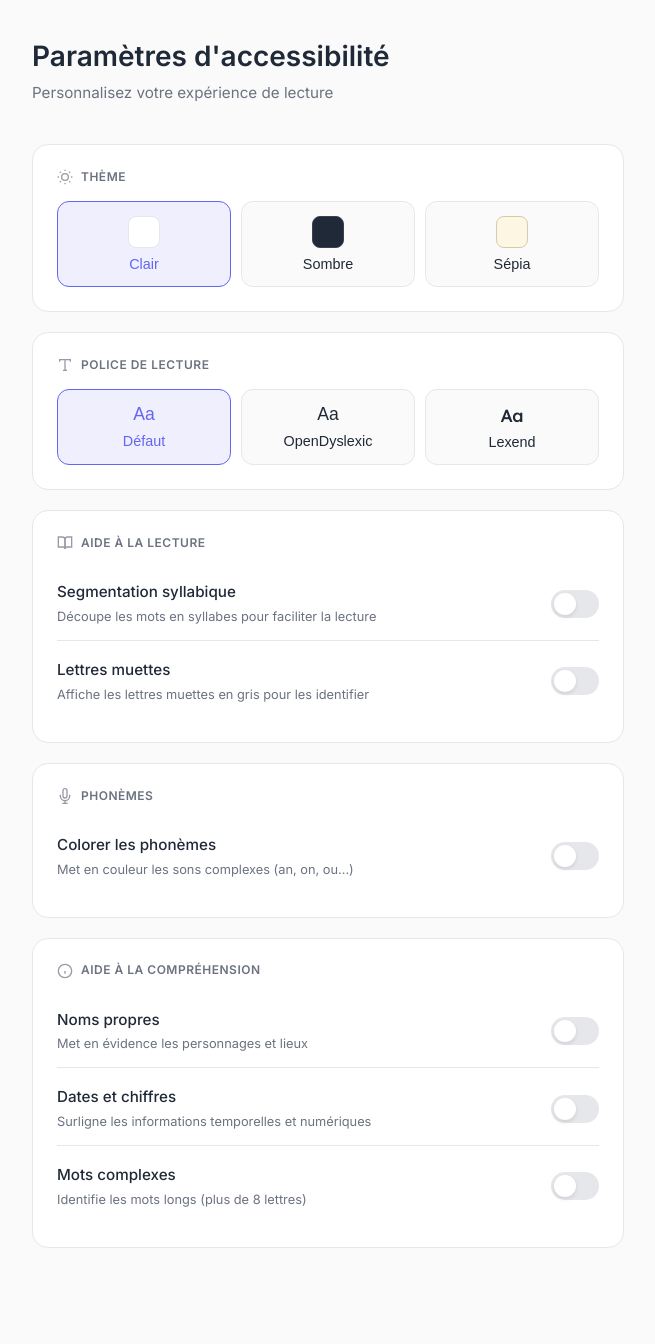
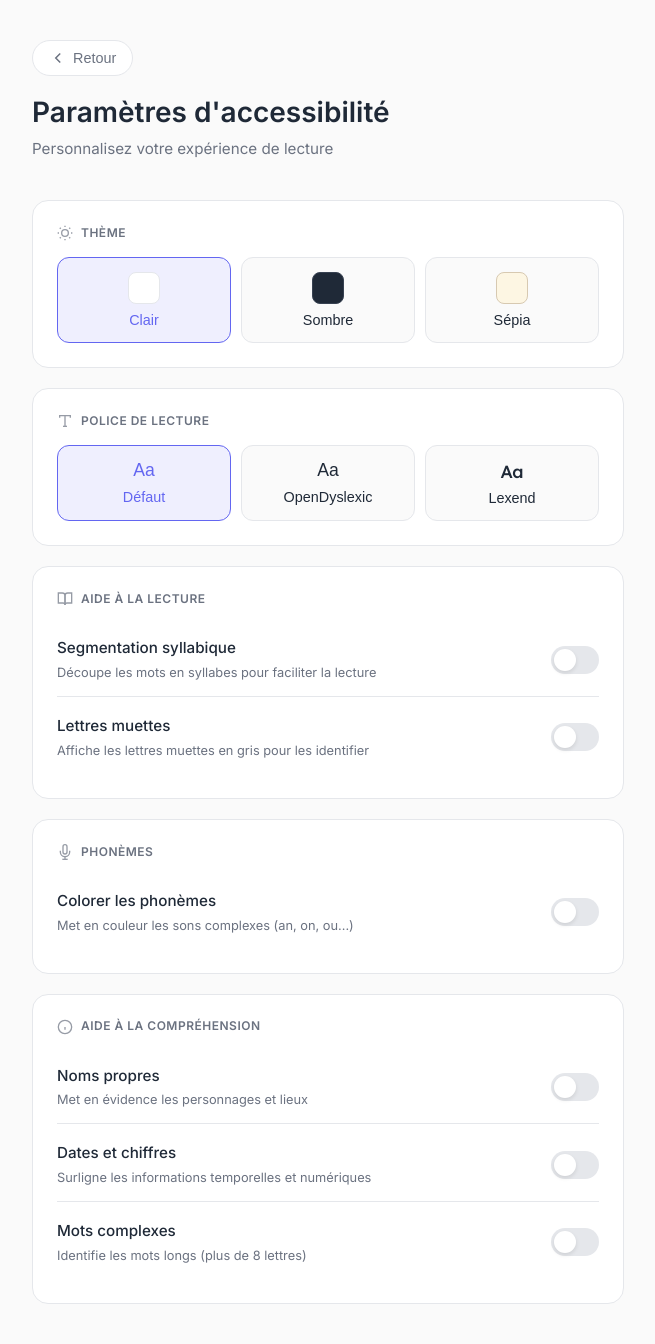
Before and after one commit to Cleamx/hackathon, a FastAPI app: page /accessibility in a window 1280 px wide. Shown: the part 73-1417 px from the top of the page, without its empty margins (312-967 px from the left). Before the commit the page ends 1321 px from the top, so only its background shows below. Run offline with FastAPI, Linux system fonts and the light colour scheme; some web fonts are replaced.

Commit message:
back button

```diff
--- a/readzen/app/static/css/settings.css
+++ b/readzen/app/static/css/settings.css
@@ -12,6 +12,34 @@
 
 .settings-header {
     margin-bottom: 40px;
+}
+
+/* Back Button */
+.back-button {
+    display: inline-flex;
+    align-items: center;
+    gap: 6px;
+    padding: 8px 16px;
+    margin-bottom: 20px;
+    background: var(--color-surface);
+    border: 1px solid var(--color-border);
+    border-radius: 24px;
+    color: var(--color-text-muted);
+    font-size: 0.9rem;
+    font-weight: 500;
+    cursor: pointer;
+    transition: all 0.2s ease;
+}
+
+.back-button:hover {
+    background: var(--color-bg);
+    color: var(--color-primary);
+    border-color: var(--color-primary);
+}
+
+.back-button svg {
+    width: 18px;
+    height: 18px;
 }
 
 .settings-title {
@@ -203,11 +231,11 @@
     box-shadow: 0 2px 4px rgba(0, 0, 0, 0.1);
 }
 
-.toggle-switch input:checked + .toggle-slider {
+.toggle-switch input:checked+.toggle-slider {
     background-color: var(--color-primary);
 }
 
-.toggle-switch input:checked + .toggle-slider:before {
+.toggle-switch input:checked+.toggle-slider:before {
     transform: translateX(20px);
 }
 
--- a/readzen/app/templates/accessibility.html
+++ b/readzen/app/templates/accessibility.html
@@ -6,8 +6,14 @@
 
 {% block content %}
 <div class="settings-container">
-    <!-- Header -->
+    <!-- Header avec bouton retour -->
     <div class="settings-header">
+        <button class="back-button" onclick="history.back()" title="Retour à la page précédente">
+            <svg width="20" height="20" viewBox="0 0 24 24" fill="none" stroke="currentColor" stroke-width="2">
+                <polyline points="15 18 9 12 15 6"></polyline>
+            </svg>
+            Retour
+        </button>
         <h1 class="settings-title">Paramètres d'accessibilité</h1>
         <p class="settings-subtitle">Personnalisez votre expérience de lecture</p>
     </div>
@@ -98,12 +104,12 @@
                 <div class="sub-option-row">
                     <span class="sub-option-label">Alternance de couleurs</span>
                     <input type="checkbox" class="mini-checkbox" id="syll-alt-toggle"
-                           onchange="accessibility.setSyllableOption('alternation', this.checked)">
+                        onchange="accessibility.setSyllableOption('alternation', this.checked)">
                 </div>
                 <div class="sub-option-row">
                     <span class="sub-option-label">Souligner les syllabes</span>
                     <input type="checkbox" class="mini-checkbox" id="syll-underline-toggle"
-                           onchange="accessibility.setSyllableOption('underline', this.checked)">
+                        onchange="accessibility.setSyllableOption('underline', this.checked)">
                 </div>
             </div>
 
@@ -114,7 +120,8 @@
                     <div class="toggle-description">Affiche les lettres muettes en gris pour les identifier</div>
                 </div>
                 <label class="toggle-switch">
-                    <input type="checkbox" id="silent-toggle" onchange="accessibility.toggleSilentLetters(this.checked)">
+                    <input type="checkbox" id="silent-toggle"
+                        onchange="accessibility.toggleSilentLetters(this.checked)">
                     <span class="toggle-slider"></span>
                 </label>
             </div>
@@ -170,7 +177,7 @@
                 </div>
                 <label class="toggle-switch">
                     <input type="checkbox" id="semantic-proper-toggle"
-                           onchange="accessibility.toggleSemantic('proper', this.checked)">
+                        onchange="accessibility.toggleSemantic('proper', this.checked)">
                     <span class="toggle-slider"></span>
                 </label>
             </div>
@@ -182,7 +189,7 @@
                 </div>
                 <label class="toggle-switch">
                     <input type="checkbox" id="semantic-date-toggle"
-                           onchange="accessibility.toggleSemantic('date', this.checked)">
+                        onchange="accessibility.toggleSemantic('date', this.checked)">
                     <span class="toggle-slider"></span>
                 </label>
             </div>
@@ -194,7 +201,7 @@
                 </div>
                 <label class="toggle-switch">
                     <input type="checkbox" id="semantic-concept-toggle"
-                           onchange="accessibility.toggleSemantic('concept', this.checked)">
+                        onchange="accessibility.toggleSemantic('concept', this.checked)">
                     <span class="toggle-slider"></span>
                 </label>
             </div>
```
